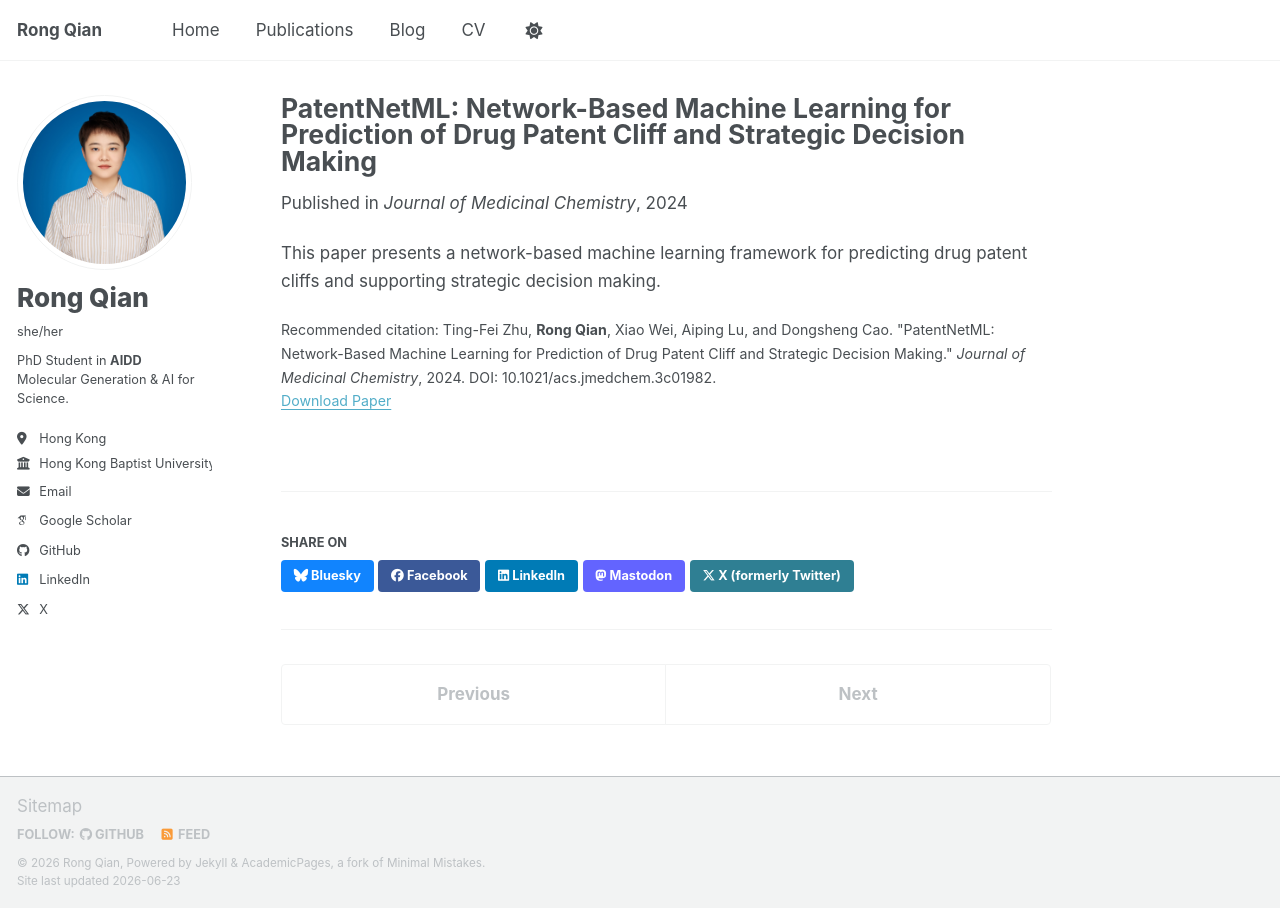
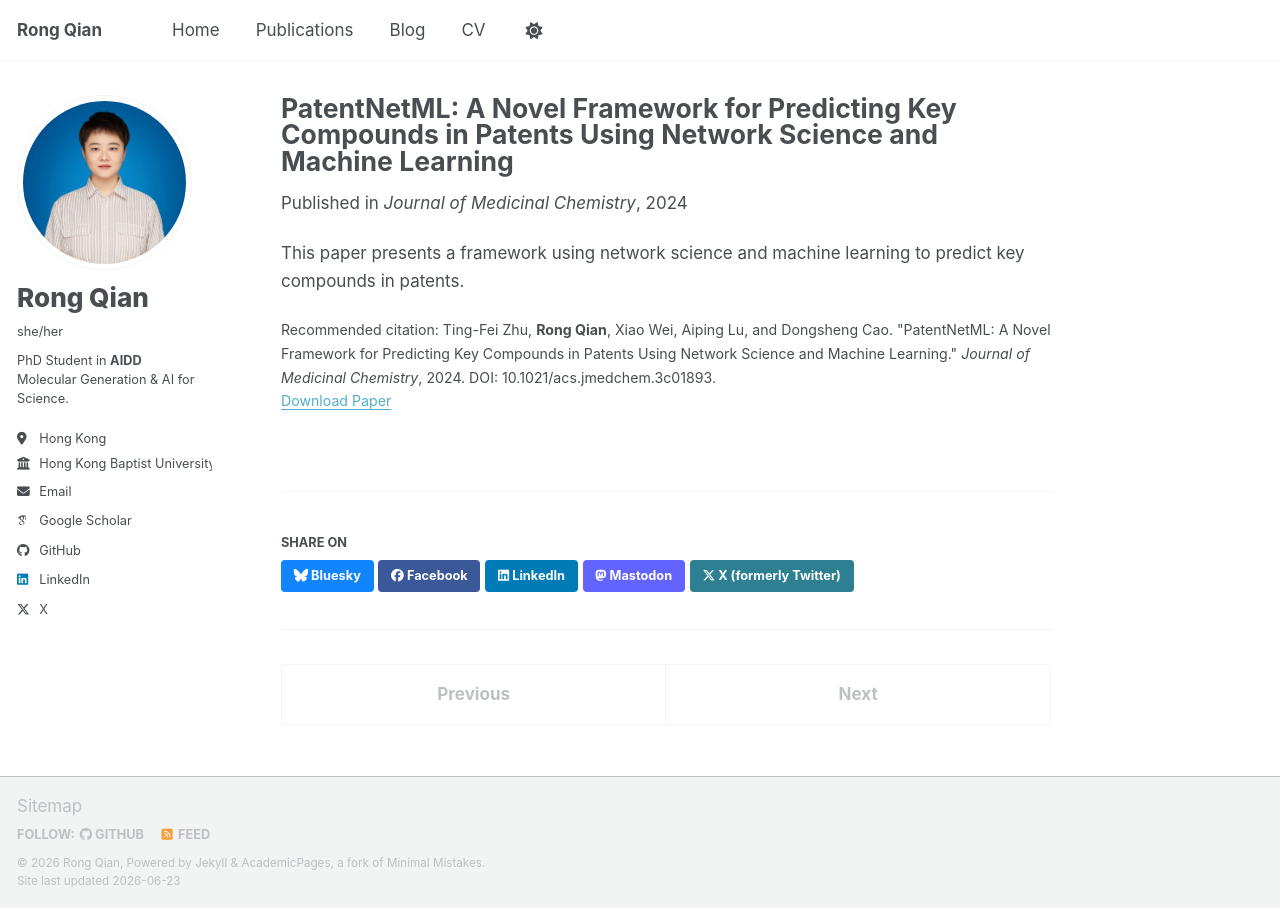
Before and after one commit to qianrong0709/qianrong0709.github.io, a Jekyll site: the page built from _publications/2024-patentnetml.md, in a window 1280 px wide. Built offline with Jekyll 4.4.1, drawn with Linux system fonts in a browser that asks for light colours; some web fonts are replaced; a script bundle is joined from its source files by our own code; library files that are not in the unit come from our copies.

Commit message:
Fix PatentNetML publication metadata

```diff
--- a/_data/cv.json
+++ b/_data/cv.json
@@ -99,11 +99,11 @@
       "summary": "Knowledge representation for question answering services in mobile edge computing environments."
     },
     {
-      "name": "PatentNetML: Network-Based Machine Learning for Prediction of Drug Patent Cliff and Strategic Decision Making",
+      "name": "PatentNetML: A Novel Framework for Predicting Key Compounds in Patents Using Network Science and Machine Learning",
       "publisher": "Journal of Medicinal Chemistry",
       "releaseDate": "2024",
-      "website": "https://doi.org/10.1021/acs.jmedchem.3c01982",
-      "summary": "Network-based machine learning for predicting drug patent cliffs and supporting strategic decision making."
+      "website": "https://pubs.acs.org/10.1021/acs.jmedchem.3c01893",
+      "summary": "Network science and machine learning for predicting key compounds in patents."
     }
   ],
   "presentations": [],
--- a/_publications/2024-patentnetml.md
+++ b/_publications/2024-patentnetml.md
@@ -1,13 +1,13 @@
 ---
-title: "PatentNetML: Network-Based Machine Learning for Prediction of Drug Patent Cliff and Strategic Decision Making"
+title: "PatentNetML: A Novel Framework for Predicting Key Compounds in Patents Using Network Science and Machine Learning"
 collection: publications
 category: manuscripts
 permalink: /publication/patentnetml
-excerpt: "A network-based machine learning framework for predicting drug patent cliffs and supporting strategic decision making."
+excerpt: "A framework using network science and machine learning to predict key compounds in patents."
 date: 2024-01-01
 venue: "Journal of Medicinal Chemistry"
-paperurl: "https://doi.org/10.1021/acs.jmedchem.3c01982"
-citation: "Ting-Fei Zhu, <strong>Rong Qian</strong>, Xiao Wei, Aiping Lu, and Dongsheng Cao. \"PatentNetML: Network-Based Machine Learning for Prediction of Drug Patent Cliff and Strategic Decision Making.\" <em>Journal of Medicinal Chemistry</em>, 2024. DOI: 10.1021/acs.jmedchem.3c01982."
+paperurl: "https://pubs.acs.org/10.1021/acs.jmedchem.3c01893"
+citation: "Ting-Fei Zhu, <strong>Rong Qian</strong>, Xiao Wei, Aiping Lu, and Dongsheng Cao. \"PatentNetML: A Novel Framework for Predicting Key Compounds in Patents Using Network Science and Machine Learning.\" <em>Journal of Medicinal Chemistry</em>, 2024. DOI: 10.1021/acs.jmedchem.3c01893."
 ---
 
-This paper presents a network-based machine learning framework for predicting drug patent cliffs and supporting strategic decision making.
+This paper presents a framework using network science and machine learning to predict key compounds in patents.
```
